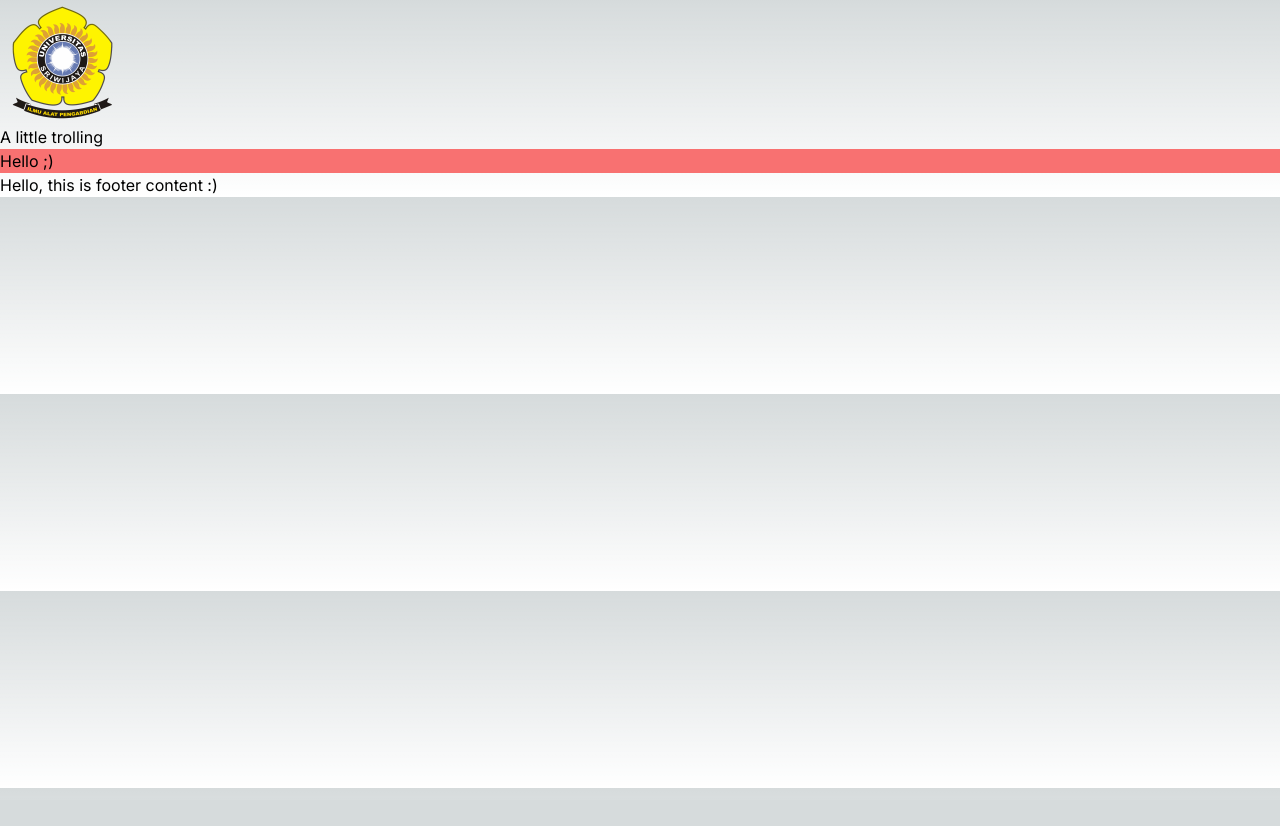
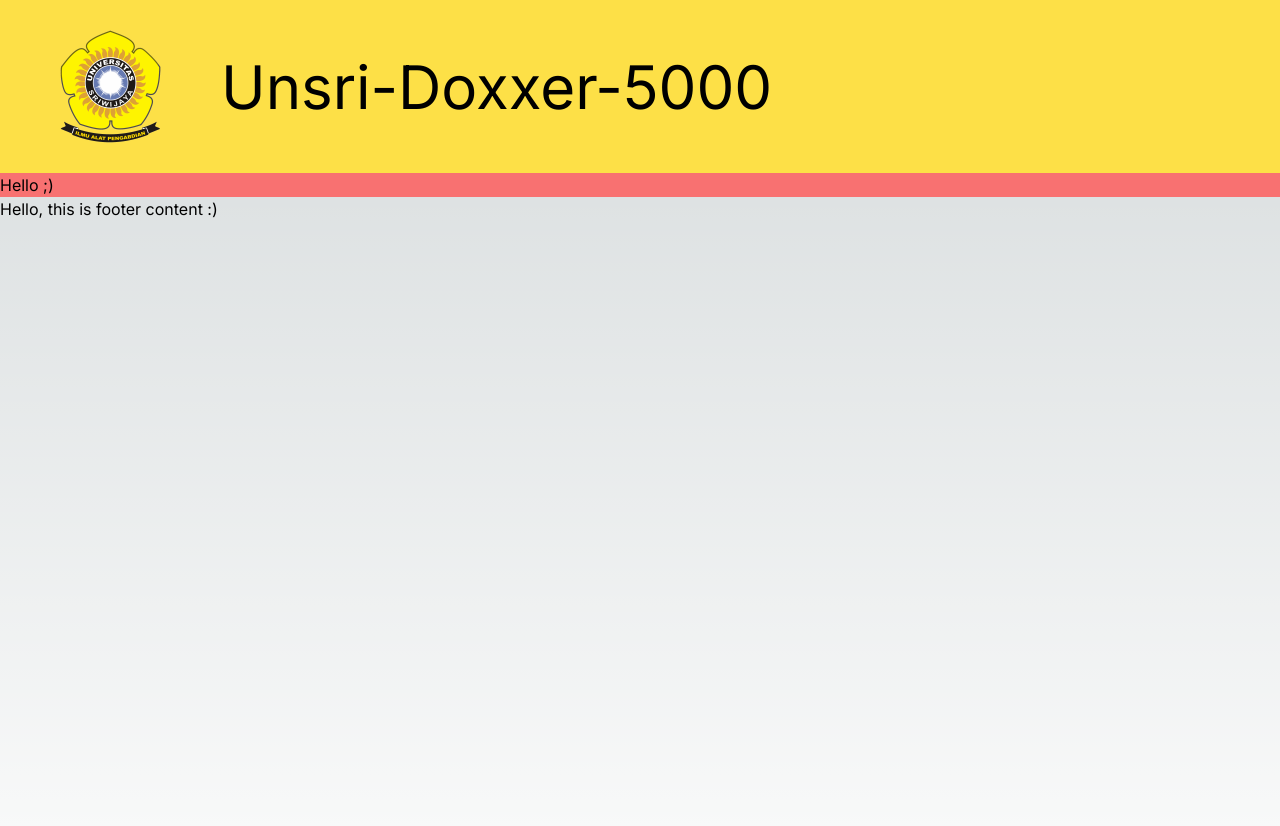
Before and after one commit to derpen/web-devs, a Next.js app in the folder unsri-students-database/unsri-doxxer-frontend/: page / in a window 1280 px wide. Shown: the top 826 px of the page. Before the commit the page ends 800 px from the top, so only its background shows below. Built offline with nearby package versions, Linux system fonts and the light colour scheme.

Commit message:
feat: Header kind of done

```diff
--- a/unsri-students-database/unsri-doxxer-frontend/src/app/components/footer.tsx
+++ b/unsri-students-database/unsri-doxxer-frontend/src/app/components/footer.tsx
@@ -1,6 +1,6 @@
 export default function Footer(){
   return (
-    <h2>
+    <h2 className="min-h-screen">
       Hello, this is footer content :)
     </h2>
   )
--- a/unsri-students-database/unsri-doxxer-frontend/src/app/components/header.tsx
+++ b/unsri-students-database/unsri-doxxer-frontend/src/app/components/header.tsx
@@ -2,15 +2,17 @@
 
 export default function Header(){
   return (
-    <header>
+    <header className="flex bg-yellow-300">
+      <div className="flex-none m-6 pl-6 hidden sm:block">
         <Image
           src="/Universitas-Sriwijaya-Logo.png"
           width={125}
           height={125}
           alt="Unsri Logo"
         />
-      <h1>
-        A little trolling
+      </div>
+      <h1 className="content-center m-6 sm:text-6xl text-4xl text-nowrap">
+        Unsri-Doxxer-5000
       </h1>
     </header>
   )
```
Lines whose indentation alone changed are shown as unchanged.
